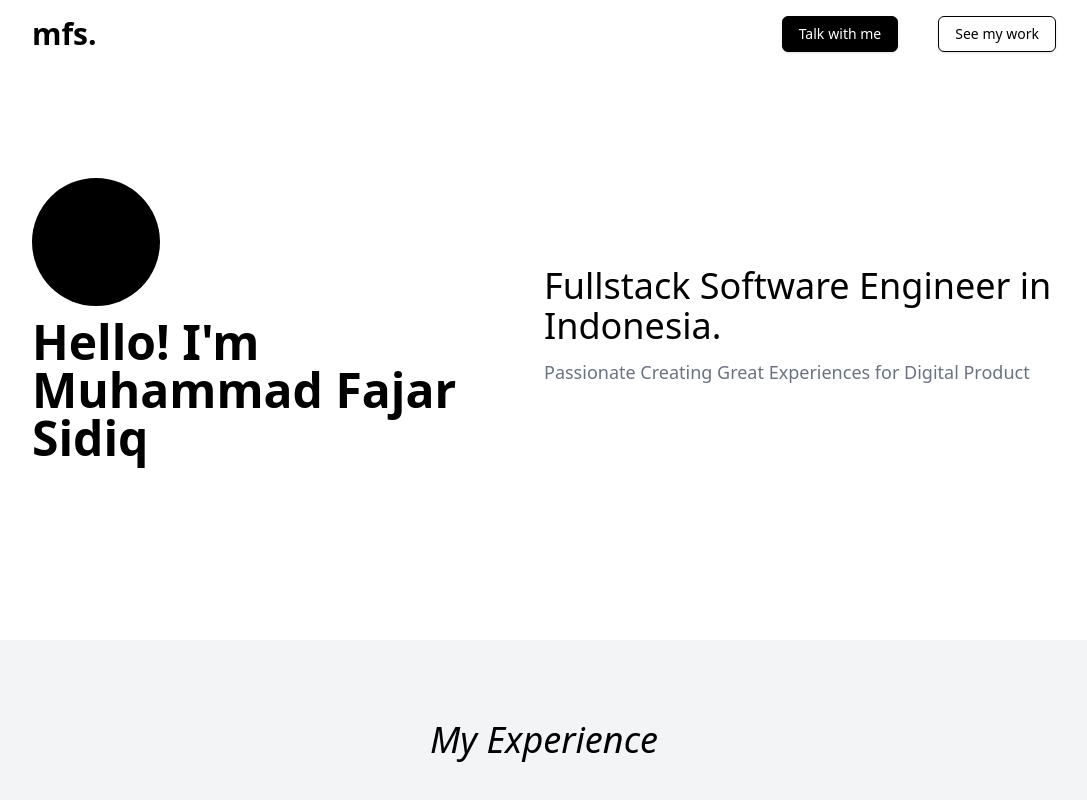
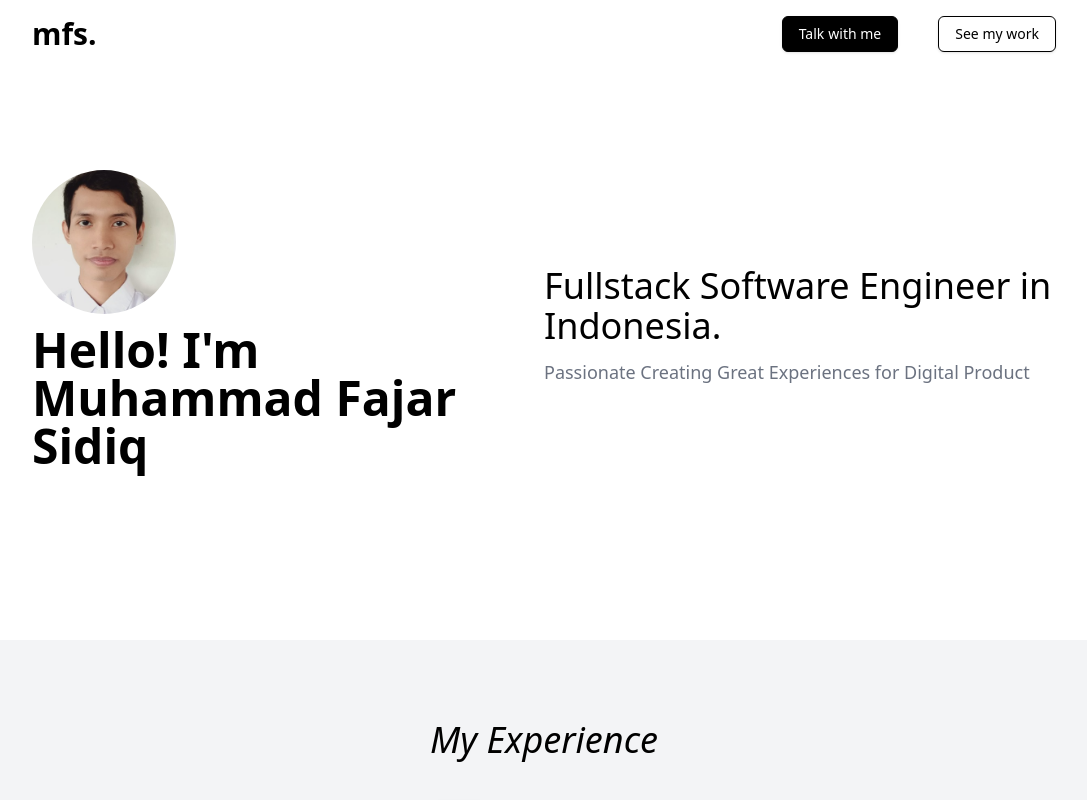
Before and after one commit to connect-spesifickly/muhammad-fajar-sidiq, a Next.js app in the folder apps/web/: page / in a window 1280 px wide. Shown: the top 800 px of the page, without its empty margins (96-1183 px from the left). Built offline with nearby package versions, Linux system fonts and the light colour scheme.

Commit message:
add image profile

```diff
--- a/apps/web/src/app/(main)/_components/hero.tsx
+++ b/apps/web/src/app/(main)/_components/hero.tsx
@@ -1,16 +1,25 @@
 import { Container } from "@/components/ui/container";
+import Image from "next/image";
 
 export function HeroPage() {
   return (
     <Container>
       <div className="grid grid-cols-1 lg:grid-cols-2 lg:h-[80vh] h-screen flex-col  justify-center py-10 md:py-32 lg:flex-row">
-        <div className="flex flex-col col-span-1 gap-9 justify-center items-start lg:gap-0">
-          <div className="px-16 py-16 mt-14 bg-black rounded-full md:mt-0"></div>
+        <div className="flex flex-col items-start justify-center col-span-1 gap-9 lg:gap-0">
+          <div className="flex justify-center mt-14 md:mt-0">
+            <Image
+              src="/portofolio-photo.jpeg"
+              alt="Muhammad Fajar Sidiq"
+              width={80}
+              height={80}
+              className="object-cover rounded-full w-36 h-36"
+            />
+          </div>
           <h1 className="mt-3 text-5xl font-bold lg:w-[40vw] ">
             Hello! I&apos;m Muhammad Fajar Sidiq
           </h1>
         </div>
-        <div className="flex flex-col col-span-1 justify-center items-start font-light">
+        <div className="flex flex-col items-start justify-center col-span-1 font-light">
           <h3 className="mt-3 text-4xl">
             Fullstack Software Engineer in Indonesia.
           </h3>
```
Also changed, not shown: apps/web/public/portofolio-photo.jpeg (added).
